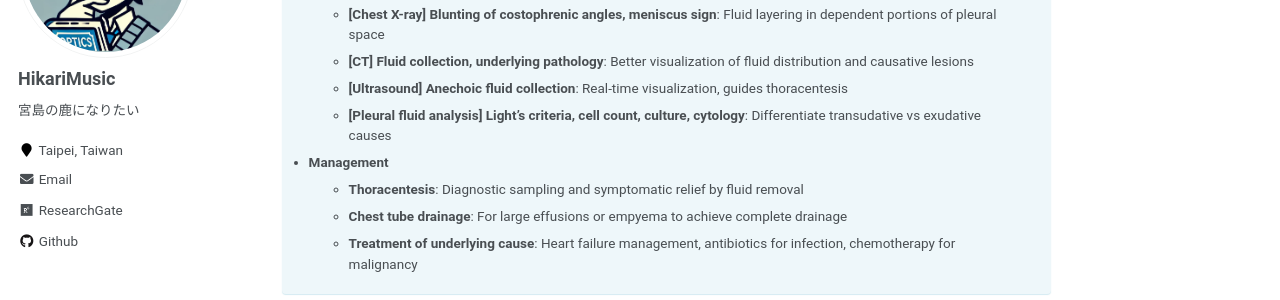
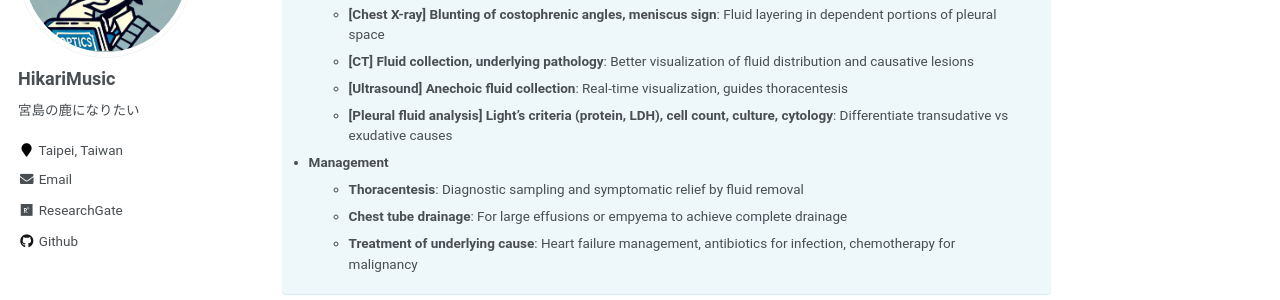
Before and after one commit to hikarimusic/hikarimusic.github.io, a Jekyll site: the page built from _other/medicine.md, in a window 1280 px wide and 900 px high, scrolled down 13848 px. Shown: the part 153-453 px from the top of the window. Built offline with Jekyll 4.4.1, drawn with Linux system fonts in a browser that asks for light colours; some web fonts are replaced.

Commit message:
Update medicine.md

```diff
--- a/_other/medicine.md
+++ b/_other/medicine.md
@@ -407,7 +407,7 @@ Essences of clinical medicine.
   * **[Chest X-ray] Blunting of costophrenic angles, meniscus sign**: Fluid layering in dependent portions of pleural space
   * **[CT] Fluid collection, underlying pathology**: Better visualization of fluid distribution and causative lesions
   * **[Ultrasound] Anechoic fluid collection**: Real-time visualization, guides thoracentesis
-  * **[Pleural fluid analysis] Light's criteria, cell count, culture, cytology**: Differentiate transudative vs exudative causes
+  * **[Pleural fluid analysis] Light's criteria (protein, LDH), cell count, culture, cytology**: Differentiate transudative vs exudative causes
 * **Management**
   * **Thoracentesis**: Diagnostic sampling and symptomatic relief by fluid removal
   * **Chest tube drainage**: For large effusions or empyema to achieve complete drainage
```
